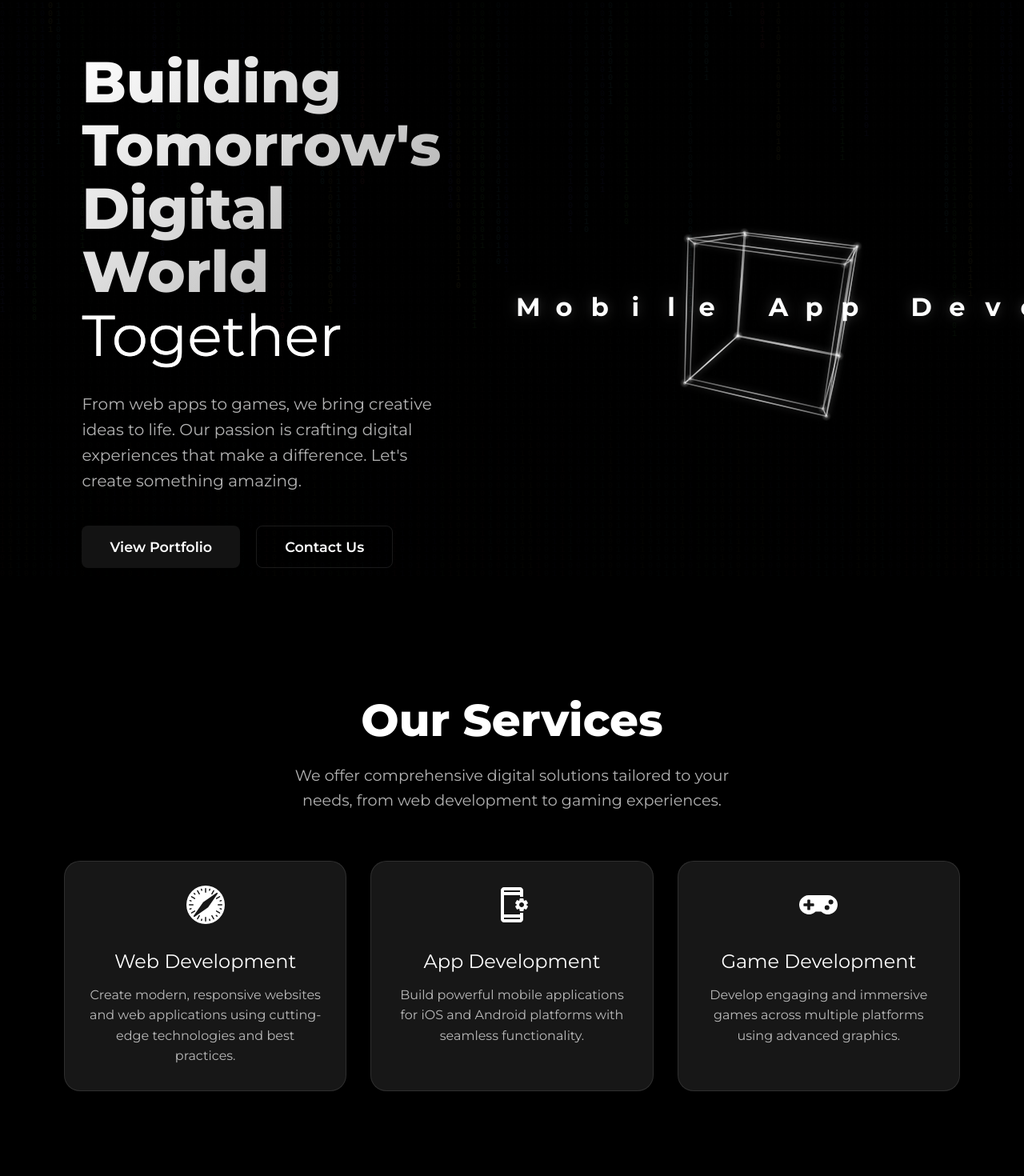
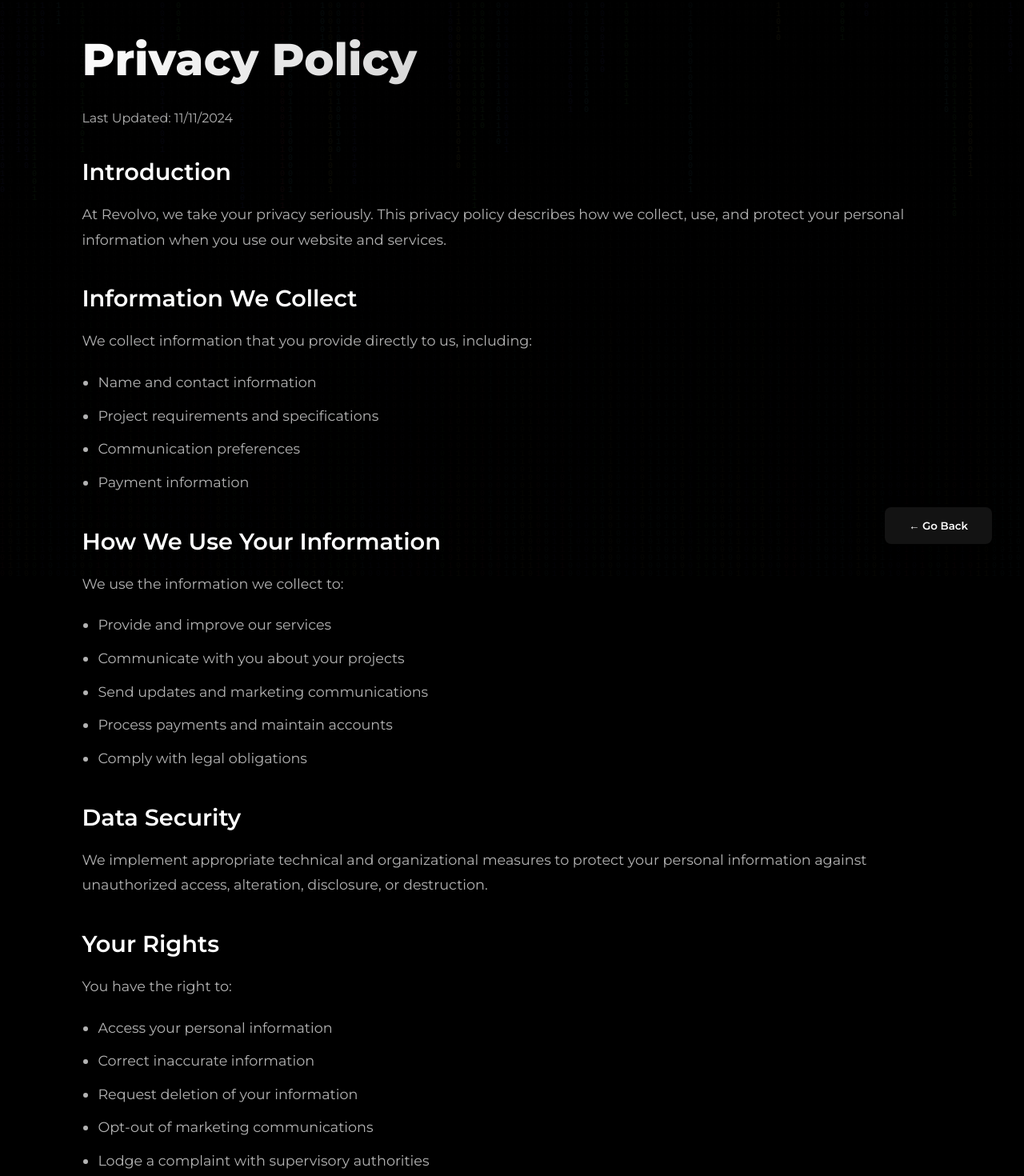
Before and after one commit to EarthPeopleStudio/ih-web-react-revolvotech, a React (Vite) app: page /privacy-policy in a window 1280 px wide. Shown: the part 80-1550 px from the top of the page at 80% size. Built offline with nearby package versions, Linux system fonts and the light colour scheme.

Commit message:
Privacy Policy

```diff
--- a/package.json
+++ b/package.json
@@ -13,6 +13,7 @@
     "react": "^18.3.1",
     "react-dom": "^18.3.1",
     "react-icons": "^5.3.0",
+    "react-router-dom": "^7.4.0",
     "styled-components": "^6.1.13"
   },
   "devDependencies": {
--- a/src/App.jsx
+++ b/src/App.jsx
@@ -1,5 +1,6 @@
 import React from "react";
 import styled from "styled-components";
+import { BrowserRouter as Router, Routes, Route } from "react-router-dom";
 import ContactBanner from "./Components/ContactBanner";
 import Footer from "./Components/Footer";
 import HeroImage from "./Components/HeroImage";
@@ -8,6 +9,7 @@ import Portfolio from "./Components/Portfolio";
 import Services from "./Components/Services";
 import Stacks from "./Components/Stacks";
 import MatrixRain from "./Components/MatrixRain";
+import PrivacyPolicy from "./Components/PrivacyPolicy";
 
 const AppWrapper = styled.div`
   --primary-color: #ffffff;
@@ -41,18 +43,33 @@ const ContentWrapper = styled.div`
 
 function App() {
   return (
+    <Router>
       <AppWrapper>
         <MatrixRain />
-      <ContentWrapper id="home">
+        <ContentWrapper>
           <Navbar />
+          <Routes>
+            {/* Home Page */}
+            <Route
+              path="/"
+              element={
+                <>
                   <HeroImage id="home" />
                   <Services id="services" />
                   <Portfolio id="projects" />
                   <Stacks id="stacks" />
                   <ContactBanner id="contact" />
+                </>
+              }
+            />
+
+            {/* Privacy Policy Page */}
+            <Route path="/privacy-policy" element={<PrivacyPolicy />} />
+          </Routes>
           <Footer />
         </ContentWrapper>
       </AppWrapper>
+    </Router>
   );
 }
 
--- a/src/Components/Footer.jsx
+++ b/src/Components/Footer.jsx
@@ -3,6 +3,7 @@ import React from "react";
 import styled from "styled-components";
 import logoImg from "../assets/Revolvo.png";
 import { FaGithub, FaTwitter, FaLinkedin, FaInstagram } from "react-icons/fa";
+import { Link } from "react-router-dom";
 
 const FooterContainer = styled.footer`
   color: var(--text-primary);
@@ -134,7 +135,7 @@ const BottomLinks = styled.div`
   gap: 30px;
 `;
 
-const BottomLink = styled.a`
+const BottomLink = styled(Link)`
   color: var(--text-secondary);
   text-decoration: none;
   font-size: 0.9rem;
@@ -213,9 +214,9 @@ const Footer = () => {
           © {new Date().getFullYear()} Revolvo. All rights reserved.
         </Copyright>
         <BottomLinks>
-          <BottomLink href="#">Privacy Policy</BottomLink>
-          <BottomLink href="#">Terms of Service</BottomLink>
-          <BottomLink href="#">Cookie Policy</BottomLink>
+          <BottomLink to="/privacy-policy">Privacy Policy</BottomLink>
+          <BottomLink to="#">Terms of Service</BottomLink>
+          <BottomLink to="#">Cookie Policy</BottomLink>
         </BottomLinks>
       </BottomBar>
     </FooterContainer>
--- /dev/null
+++ b/src/Components/PrivacyPolicy.jsx
@@ -0,0 +1,169 @@
+import React from "react";
+import styled from "styled-components";
+import { useNavigate } from "react-router-dom";
+
+const PolicyWrapper = styled.div`
+  padding: 120px 8% 80px;
+  color: var(--text-primary);
+  min-height: 100vh;
+  position: relative;
+  max-width: 1200px;
+  margin: 0 auto;
+`;
+
+const Title = styled.h1`
+  font-size: 3.5rem;
+  font-weight: 800;
+  margin-bottom: 30px;
+  background: var(--gradient-primary);
+  -webkit-background-clip: text;
+  -webkit-text-fill-color: transparent;
+
+  @media (max-width: 768px) {
+    font-size: 2.5rem;
+  }
+`;
+
+const LastUpdated = styled.p`
+  color: var(--text-secondary);
+  font-size: 1rem;
+  margin-bottom: 40px;
+`;
+
+const Section = styled.section`
+  margin-bottom: 40px;
+`;
+
+const SectionTitle = styled.h2`
+  color: var(--text-primary);
+  font-size: 1.8rem;
+  margin-bottom: 20px;
+  font-weight: 600;
+`;
+
+const Paragraph = styled.p`
+  color: var(--text-secondary);
+  font-size: 1.1rem;
+  line-height: 1.8;
+  margin-bottom: 20px;
+`;
+
+const List = styled.ul`
+  color: var(--text-secondary);
+  font-size: 1.1rem;
+  line-height: 1.8;
+  margin-bottom: 20px;
+  padding-left: 20px;
+
+  li {
+    margin-bottom: 10px;
+  }
+`;
+
+const BackButton = styled.button`
+  position: fixed;
+  bottom: 40px;
+  right: 40px;
+  padding: 15px 30px;
+  background: var(--button-bg);
+  border: none;
+  border-radius: 8px;
+  color: var(--button-text);
+  font-weight: 600;
+  cursor: pointer;
+  transition: all 0.3s ease;
+  box-shadow: var(--button-glow);
+
+  &:hover {
+    transform: translateY(-2px);
+    background: var(--button-hover-bg);
+    box-shadow: var(--button-hover-glow);
+  }
+
+  @media (max-width: 768px) {
+    bottom: 20px;
+    right: 20px;
+  }
+`;
+
+const PrivacyPolicy = () => {
+  const navigate = useNavigate();
+
+  return (
+    <PolicyWrapper>
+      <Title>Privacy Policy</Title>
+      <LastUpdated>Last Updated: {new Date().toLocaleDateString()}</LastUpdated>
+
+      <Section>
+        <SectionTitle>Introduction</SectionTitle>
+        <Paragraph>
+          At Revolvo, we take your privacy seriously. This privacy policy
+          describes how we collect, use, and protect your personal information
+          when you use our website and services.
+        </Paragraph>
+      </Section>
+
+      <Section>
+        <SectionTitle>Information We Collect</SectionTitle>
+        <Paragraph>
+          We collect information that you provide directly to us, including:
+        </Paragraph>
+        <List>
+          <li>Name and contact information</li>
+          <li>Project requirements and specifications</li>
+          <li>Communication preferences</li>
+          <li>Payment information</li>
+        </List>
+      </Section>
+
+      <Section>
+        <SectionTitle>How We Use Your Information</SectionTitle>
+        <Paragraph>We use the information we collect to:</Paragraph>
+        <List>
+          <li>Provide and improve our services</li>
+          <li>Communicate with you about your projects</li>
+          <li>Send updates and marketing communications</li>
+          <li>Process payments and maintain accounts</li>
+          <li>Comply with legal obligations</li>
+        </List>
+      </Section>
+
+      <Section>
+        <SectionTitle>Data Security</SectionTitle>
+        <Paragraph>
+          We implement appropriate technical and organizational measures to
+          protect your personal information against unauthorized access,
+          alteration, disclosure, or destruction.
+        </Paragraph>
+      </Section>
+
+      <Section>
+        <SectionTitle>Your Rights</SectionTitle>
+        <Paragraph>You have the right to:</Paragraph>
+        <List>
+          <li>Access your personal information</li>
+          <li>Correct inaccurate information</li>
+          <li>Request deletion of your information</li>
+          <li>Opt-out of marketing communications</li>
+          <li>Lodge a complaint with supervisory authorities</li>
+        </List>
+      </Section>
+
+      <Section>
+        <SectionTitle>Contact Us</SectionTitle>
+        <Paragraph>
+          If you have any questions about this Privacy Policy, please contact us
+          at:
+          <br />
+          Email: privacy@revolvo.com
+          <br />
+          Phone: +1 (555) 123-4567
+        </Paragraph>
+      </Section>
+
+      <BackButton onClick={() => navigate(-1)}>← Go Back</BackButton>
+    </PolicyWrapper>
+  );
+};
+
+export default PrivacyPolicy;
```
Also changed, not shown: 1 other file (tests, documents, lock files or other folders). Lines whose indentation alone changed are shown as unchanged.
